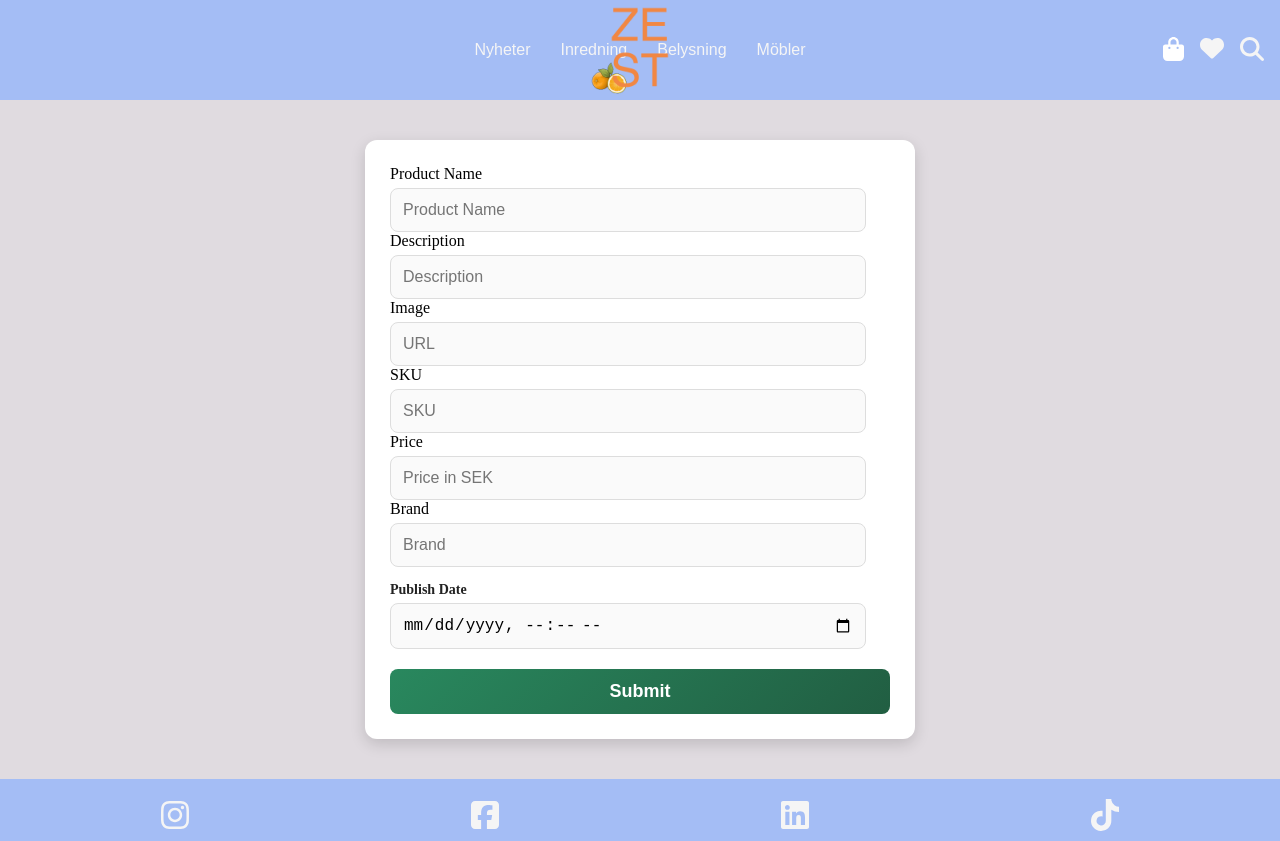
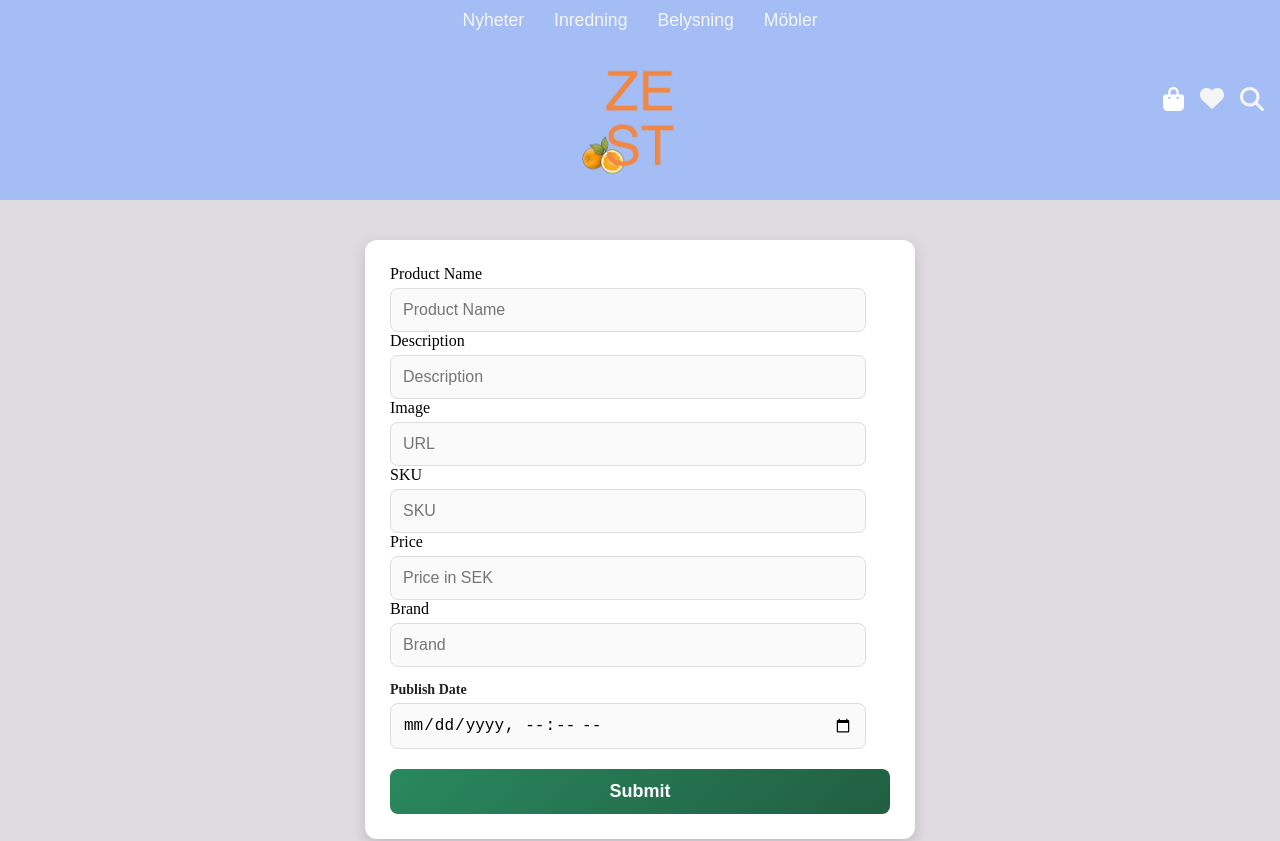
Before and after one commit to linneanarhi/zest, a React (Vite) app in the folder client/: page /admin/new in a window 1280 px wide. Shown: the top 841 px of the page. Built offline with nearby package versions, Linux system fonts and the light colour scheme; a web font is replaced by a local one.

Commit message:
kategorier fixat på stor skärm

```diff
--- a/client/src/components/Header/header.jsx
+++ b/client/src/components/Header/header.jsx
@@ -77,13 +77,13 @@ function Header() {
         <Link className={styles.navbarLink} to="/shoppingcart">
           <FontAwesomeIcon
             icon={faBagShopping}
-            className={styles.icon}
+            className={styles.iconBag}
             title="Varukorg"
           />
           </Link>
           <FontAwesomeIcon
             icon={faHeart}
-            className={styles.icon}
+            className={styles.iconHeart}
             title="Favoriter"
           />
 
@@ -103,7 +103,7 @@ function Header() {
           )}
 
           <div
-            className={styles.icon}
+            className={styles.iconSearch}
             onClick={() => setSearchOpen(!searchOpen)}
           >
             {searchOpen ? "X" : <FontAwesomeIcon icon={faMagnifyingGlass} />}
--- a/client/src/components/Header/header.module.css
+++ b/client/src/components/Header/header.module.css
@@ -1,6 +1,6 @@
 .navbar {
   height: 100px;
-  background-color: #A4BDF5;
+  background-color: #a4bdf5;
   z-index: 2;
   display: flex;
   align-items: center;
@@ -8,7 +8,7 @@
   position: relative;
   padding-bottom: 0;
   margin-bottom: 0;
-  font-family: 'Helvetica Neue 55', sans-serif;
+  font-family: "Helvetica Neue 55", sans-serif;
 }
 
 .navbarToggle,
@@ -18,7 +18,7 @@
 }
 
 .navbarToggle {
-  font-size: 1.875rem; /* 3xl */
+  font-size: 1.875rem;
   color: whitesmoke;
   background: none;
   border: none;
@@ -46,14 +46,12 @@
   gap: 16px;
   right: 1rem;
   position: absolute;
-
 }
 
 .icon {
   cursor: pointer;
 }
 
-/*Sökrutan*/
 .searchInput {
   display: none;
   position: absolute;
@@ -71,7 +69,6 @@
   display: block;
 }
 
-/* Menyinställningar */
 .navbarMenu {
   position: absolute;
   top: 100px;
@@ -79,7 +76,7 @@
   width: 100%;
   overflow-x: hidden;
   box-sizing: border-box;
-  background-color: #A4BDF5;
+  background-color: #a4bdf5;
   color: whitesmoke;
   display: flex;
   flex-direction: column;
@@ -103,7 +100,6 @@
   transition: opacity 0.3s ease, transform 0.3s ease, visibility 0s linear 0s;
 }
 
-/* Länkar */
 .navbarLink {
   text-decoration: none;
   color: white;
@@ -113,40 +109,54 @@
   text-decoration: underline;
 }
 
-/* Dold desktop-kategori */
 .catagoryDesktop {
   display: none;
 }
 
-@media (min-width: 640px) {
-
-  .navbarToggle {
+@media (min-width: 1024px) {
+  .navbarToggle,
+  .navbarMenu {
     display: none;
   }
 
-  .catagoryDesktop  {
-    display: flex;
-
+  .navbar {
+    height: 200px;
+    display: grid;
+    grid-template-columns: 1fr auto 1fr;
+    grid-template-rows: auto 1fr;
+    position: relative;
+    padding: 0;
   }
 
+  .catagoryDesktop {
+    grid-column: 1 / -1;
+    grid-row: 1;
+    display: flex;
+    justify-content: center;
+    gap: 40px;
+    background-color: #a4bdf5;
+    padding: 10px 0;
+  }
 
   .catagoryDesktop ul {
     display: flex;
+    list-style: none;
     gap: 30px;
-    list-style: none;
     padding: 0;
     margin: 0;
     color: whitesmoke;
+    font-size: 1.1rem;
+  }
+
+  .imageLogo {
+    display: flex;
+    justify-content: center;
+    align-items: center;
+    grid-row: 2;
+  }
+
+  .logo {
+    width: 120px;
+    height: auto;
+  }
 }
-
-
- /*  .headerWrapper {
-    display: flex;
-    flex-direction: column;
-    align-items: center;
-    width: 100%;
-    padding: 10px 0;
-
-
-} */
-}
```
